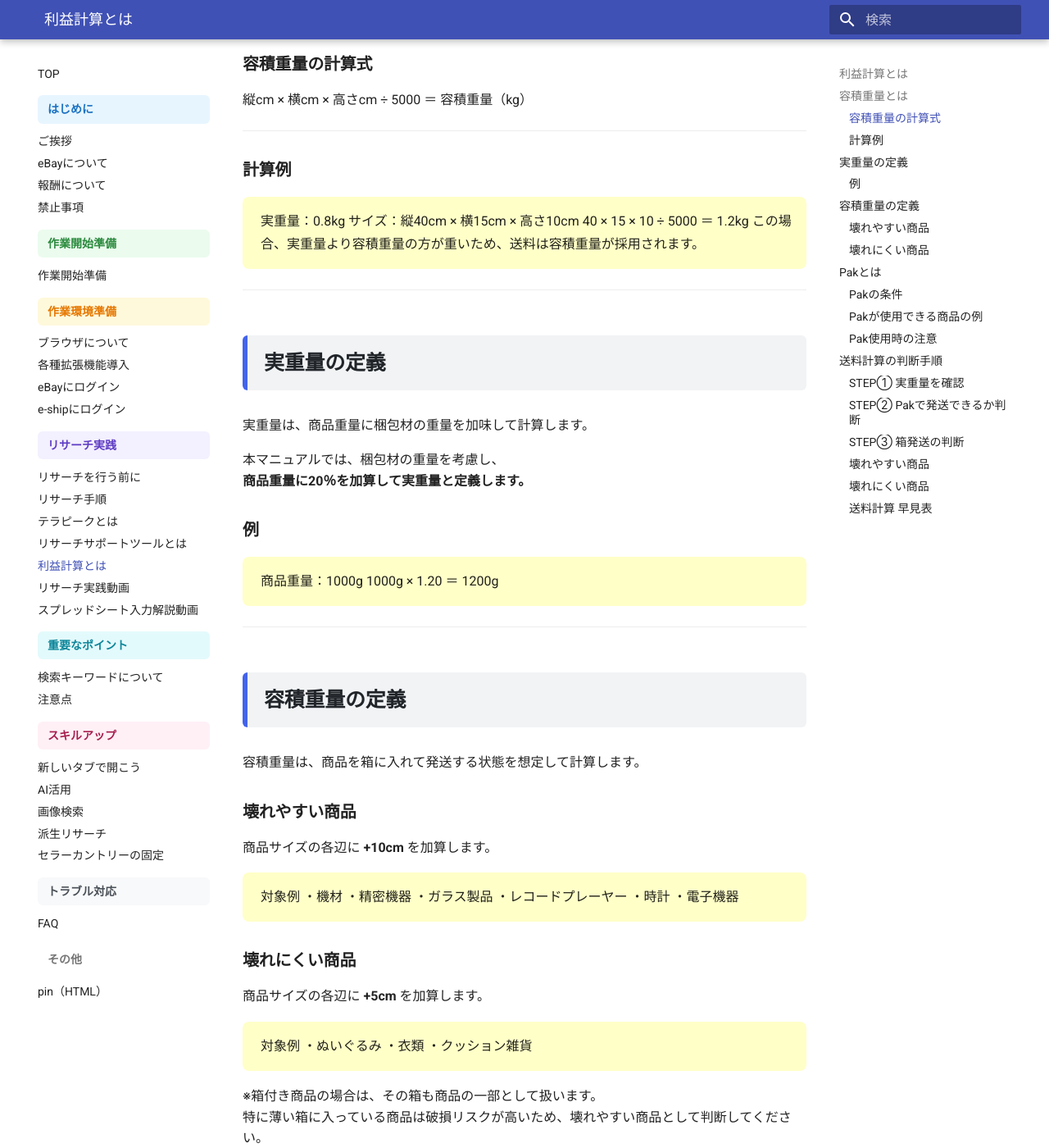
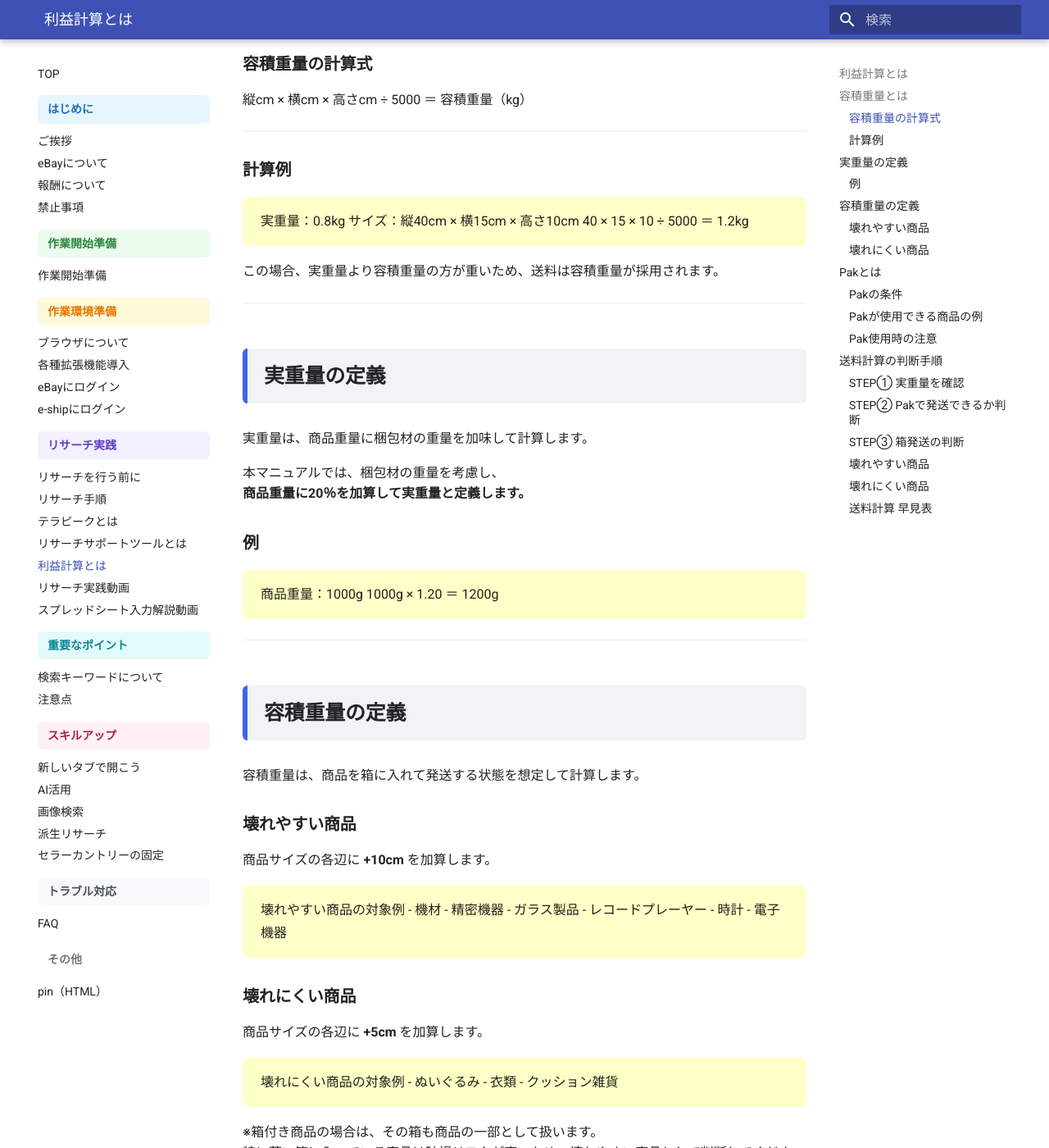
Before and after one commit to jun-hata/outsourcing-manual, an MkDocs documentation site: the page built from docs/research_profit.md, in a window 1280 px wide and 1400 px high, scrolled down 1129 px. Shown: the whole window at 82% size. Built offline with MkDocs 1.6.1 and Material for MkDocs 9.7.7, drawn with Linux system fonts in a browser that asks for light colours; some of the changed text lies outside the part shown.

Commit message:
デザイン変更

```diff
--- a/docs/research_profit.md
+++ b/docs/research_profit.md
@@ -53,9 +53,9 @@
 
 40 × 15 × 10 ÷ 5000 ＝ 1.2kg
 
+</div>
+
 この場合、実重量より容積重量の方が重いため、送料は容積重量が採用されます。
-
-</div>
 
 ---
 
@@ -88,13 +88,14 @@
 
 <div class="example-box">
 
-対象例
-・機材
-・精密機器
-・ガラス製品
-・レコードプレーヤー
-・時計
-・電子機器
+壊れやすい商品の対象例
+
+- 機材
+- 精密機器
+- ガラス製品
+- レコードプレーヤー
+- 時計
+- 電子機器
 
 </div>
 
@@ -104,10 +105,11 @@
 
 <div class="example-box">
 
-対象例
-・ぬいぐるみ
-・衣類
-・クッション雑貨
+壊れにくい商品の対象例
+
+- ぬいぐるみ
+- 衣類
+- クッション雑貨
 
 </div>
 
@@ -140,11 +142,13 @@
 
 <div class="example-box">
 
-・アクセサリー
-・カメラレンズ
-・小型水筒
-・スマートフォン
-・衣類
+Pakが使用できる商品の例
+
+- アクセサリー
+- カメラレンズ
+- 小型水筒
+- スマートフォン
+- 衣類
 
 </div>
 
@@ -156,10 +160,11 @@
 
 <div class="example-box">
 
-例
-・ガラス製品
-・マグカップ
-・陶器
+Pakが使用できない商品の例
+
+- ガラス製品
+- マグカップ
+- 陶器
 
 </div>
 
```
